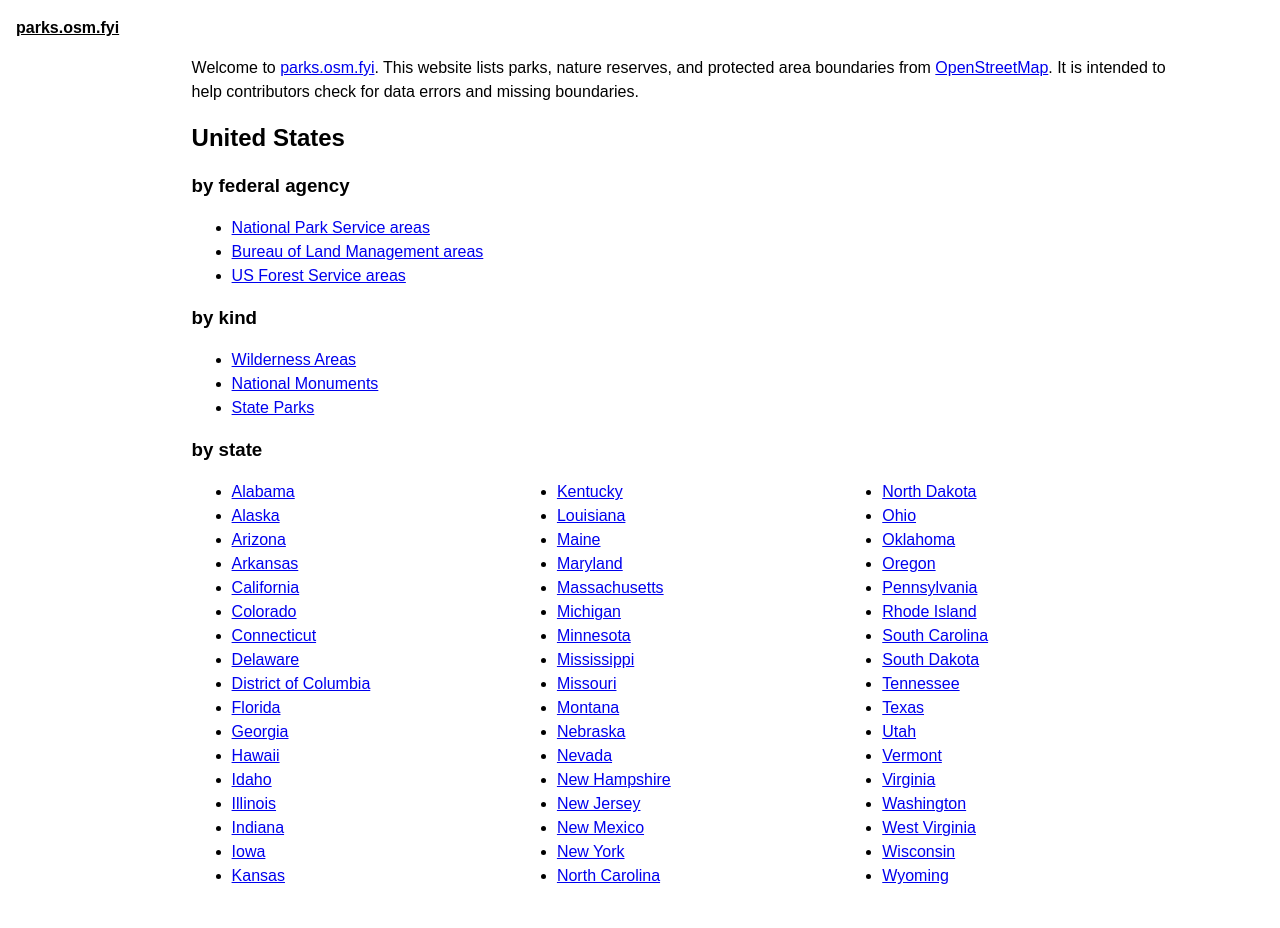
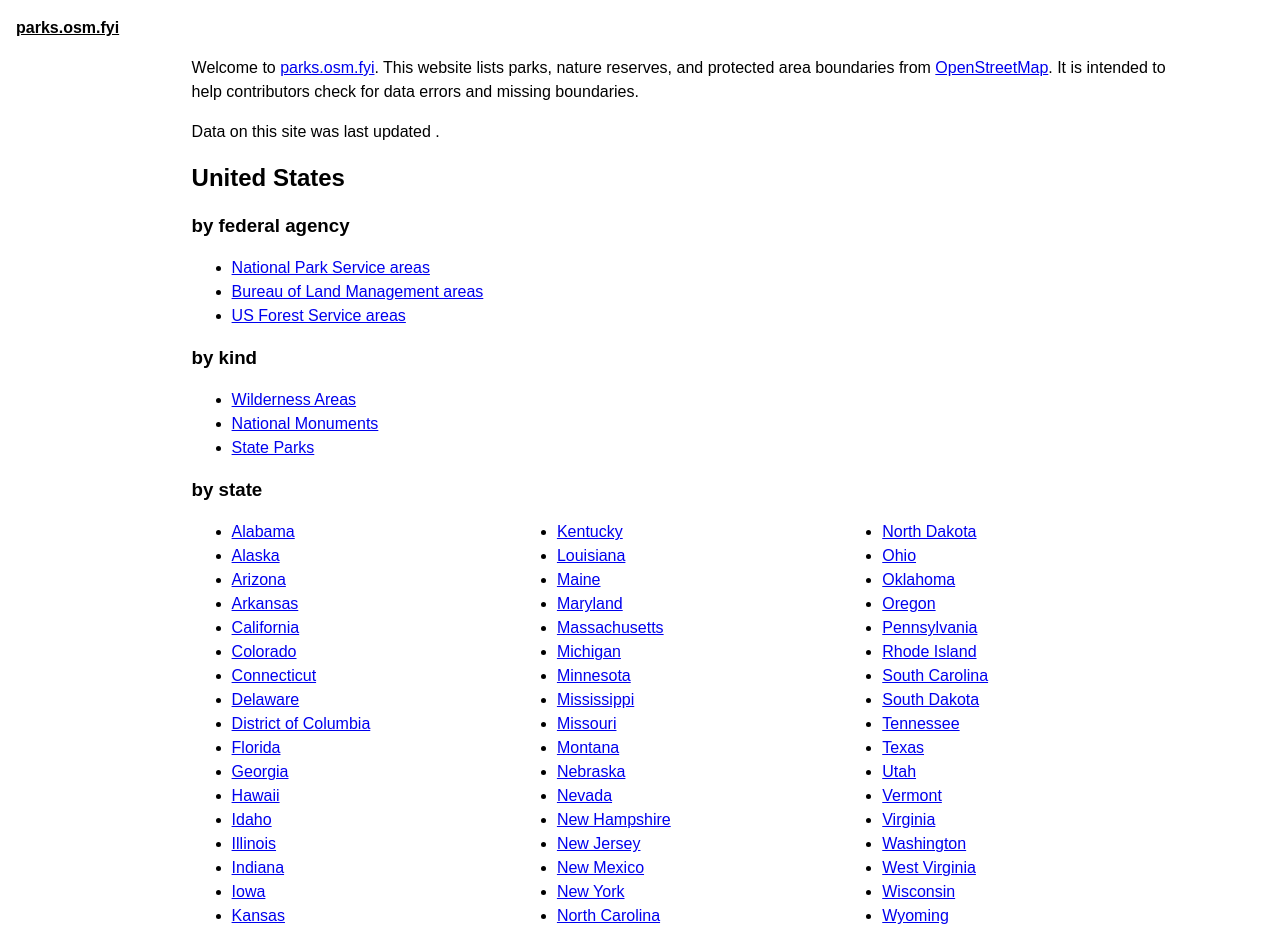
Before and after one commit to jake-low/parks.osm.fyi, a Jekyll site: the page built from index.md, in a window 1280 px wide. Built offline with Jekyll 4.4.1, drawn with Linux system fonts in a browser that asks for light colours; before the commit the page ends 900 px from its top, so only the background shows below that.

Commit message:
Add last updated time to homepage

```diff
--- a/index.md
+++ b/index.md
@@ -3,6 +3,8 @@ layout: home
 ---
 
 Welcome to [parks.osm.fyi](/). This website lists parks, nature reserves, and protected area boundaries from [OpenStreetMap](https://openstreetmap.org). It is intended to help contributors check for data errors and missing boundaries.
+
+Data on this site was last updated <time class="relative" datetime="{{ site.data.last_updated }}">{{ site.data.last_updated }}</time>.
 
 ## United States
 
```
